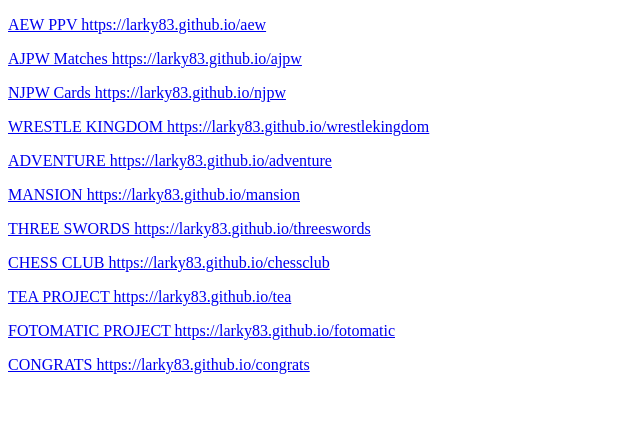
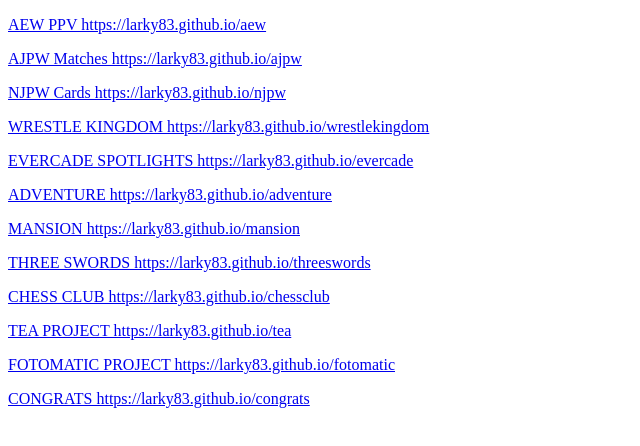
Before and after one commit to larky83/home, a plain HTML site: page index.html in a window 1280 px wide. Shown: the whole page, without its empty margins (0-640 px from the left). Drawn offline with Linux system fonts and the light colour scheme.

Commit message:
Update index.html

```diff
--- a/index.html
+++ b/index.html
@@ -17,6 +17,7 @@
             <p> <a href="https://larky83.github.io/ajpw/">AJPW Matches https://larky83.github.io/ajpw</a></p>
             <p> <a href="https://larky83.github.io/njpw/">NJPW Cards https://larky83.github.io/njpw</a></p>
             <p> <a href="https://larky83.github.io/wrestlekingdom/">WRESTLE KINGDOM https://larky83.github.io/wrestlekingdom</a></p>
+            <p> <a href="https://larky83.github.io/evercade/">EVERCADE SPOTLIGHTS https://larky83.github.io/evercade</a></p>
             <p> <a href="https://larky83.github.io/adventure/">ADVENTURE https://larky83.github.io/adventure</a></p>
             <p> <a href="https://larky83.github.io/mansion/">MANSION https://larky83.github.io/mansion</a></p>
             <p> <a href="https://larky83.github.io/threeswords/">THREE SWORDS https://larky83.github.io/threeswords</a></p>
```
